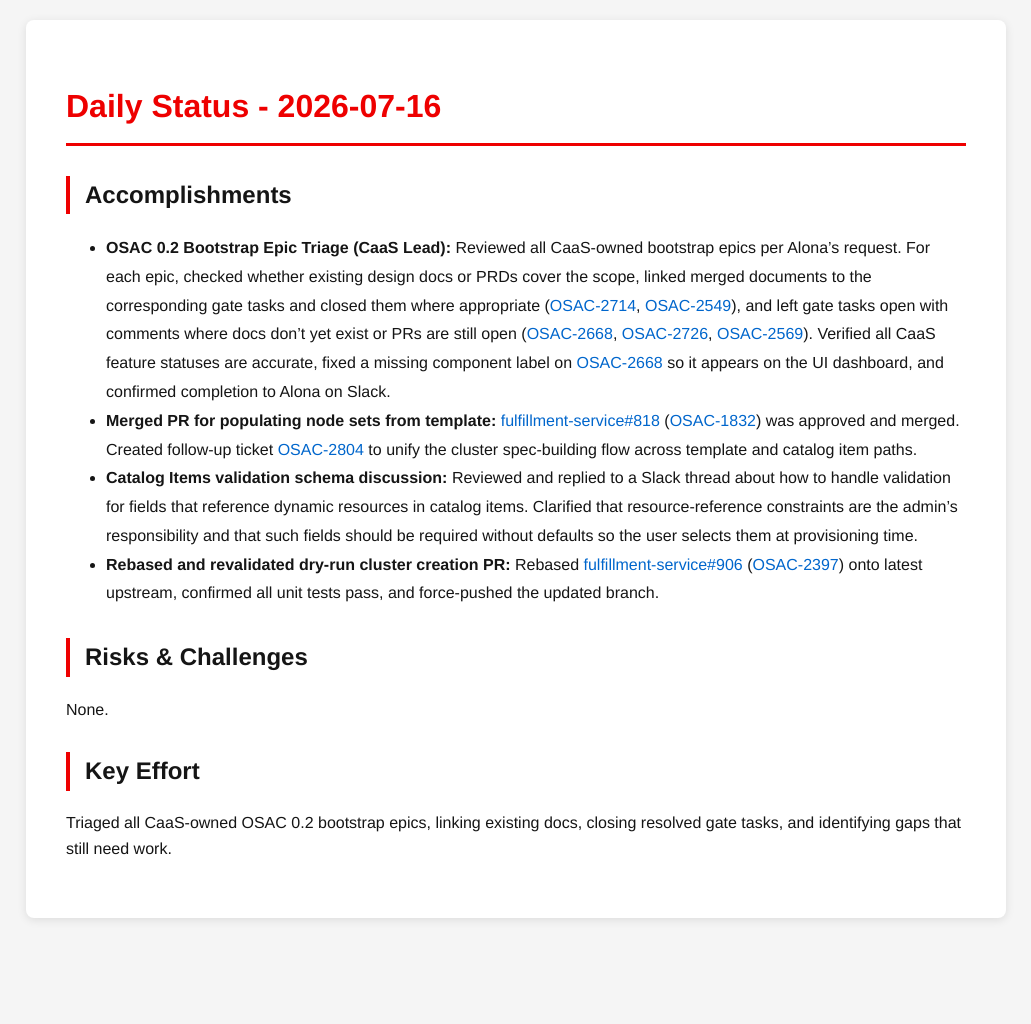
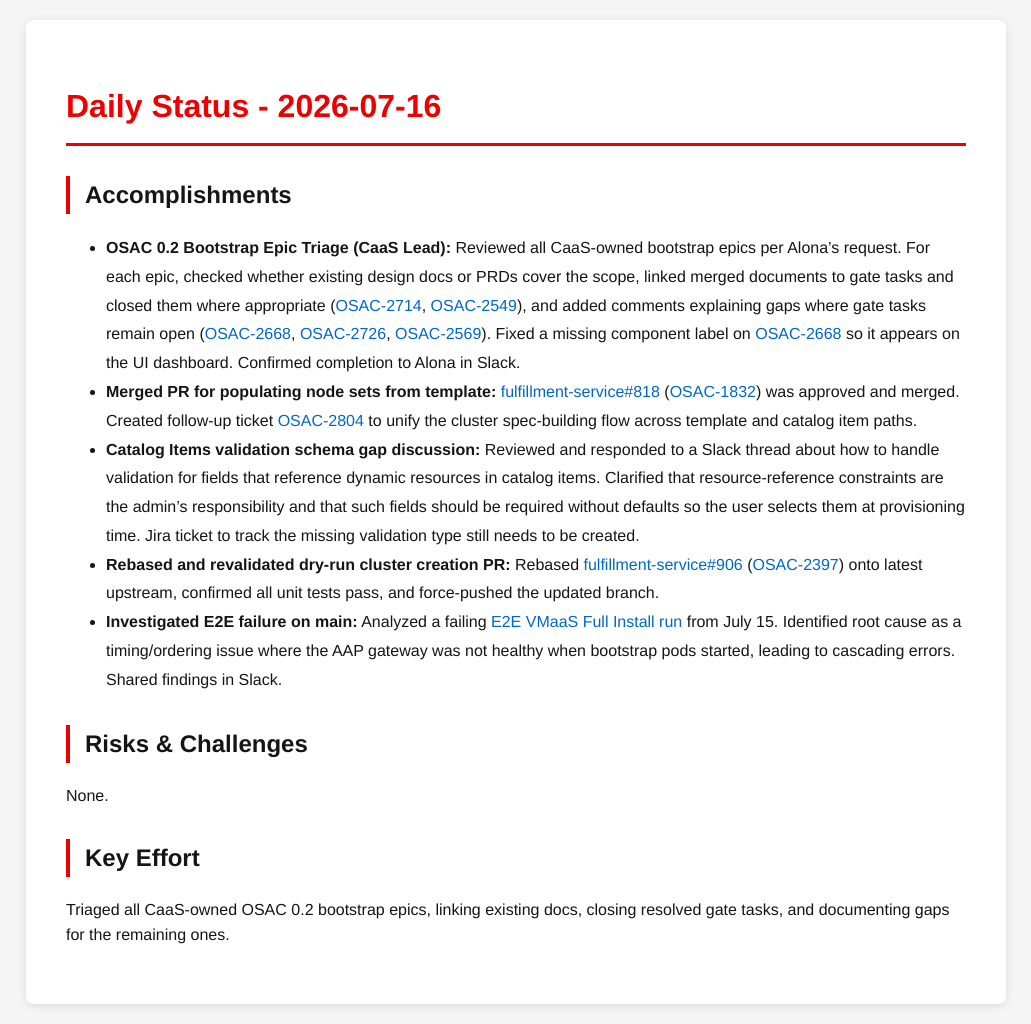
Before and after one commit to tzvatot/daily-status, a Jekyll site: the page built from 2026-07-16.md, in a window 1280 px wide. Shown: the whole page, without its empty margins (124-1155 px from the left). Built offline with Jekyll 4.4.1, drawn with Linux system fonts in a browser that asks for light colours; before the commit the page ends 938 px from its top, so only the background shows below that.

Commit message:
Daily status update - 2026-07-16

```diff
--- a/2026-07-16.md
+++ b/2026-07-16.md
@@ -7,13 +7,14 @@ date: 2026-07-16
 # Daily Status - 2026-07-16
 
 ## Accomplishments
-- **OSAC 0.2 Bootstrap Epic Triage (CaaS Lead):** Reviewed all CaaS-owned bootstrap epics per Alona's request. For each epic, checked whether existing design docs or PRDs cover the scope, linked merged documents to the corresponding gate tasks and closed them where appropriate ([OSAC-2714](https://redhat.atlassian.net/browse/OSAC-2714), [OSAC-2549](https://redhat.atlassian.net/browse/OSAC-2549)), and left gate tasks open with comments where docs don't yet exist or PRs are still open ([OSAC-2668](https://redhat.atlassian.net/browse/OSAC-2668), [OSAC-2726](https://redhat.atlassian.net/browse/OSAC-2726), [OSAC-2569](https://redhat.atlassian.net/browse/OSAC-2569)). Verified all CaaS feature statuses are accurate, fixed a missing component label on [OSAC-2668](https://redhat.atlassian.net/browse/OSAC-2668) so it appears on the UI dashboard, and confirmed completion to Alona on Slack.
+- **OSAC 0.2 Bootstrap Epic Triage (CaaS Lead):** Reviewed all CaaS-owned bootstrap epics per Alona's request. For each epic, checked whether existing design docs or PRDs cover the scope, linked merged documents to gate tasks and closed them where appropriate ([OSAC-2714](https://redhat.atlassian.net/browse/OSAC-2714), [OSAC-2549](https://redhat.atlassian.net/browse/OSAC-2549)), and added comments explaining gaps where gate tasks remain open ([OSAC-2668](https://redhat.atlassian.net/browse/OSAC-2668), [OSAC-2726](https://redhat.atlassian.net/browse/OSAC-2726), [OSAC-2569](https://redhat.atlassian.net/browse/OSAC-2569)). Fixed a missing component label on [OSAC-2668](https://redhat.atlassian.net/browse/OSAC-2668) so it appears on the UI dashboard. Confirmed completion to Alona in Slack.
 - **Merged PR for populating node sets from template:** [fulfillment-service#818](https://github.com/osac-project/fulfillment-service/pull/818) ([OSAC-1832](https://redhat.atlassian.net/browse/OSAC-1832)) was approved and merged. Created follow-up ticket [OSAC-2804](https://redhat.atlassian.net/browse/OSAC-2804) to unify the cluster spec-building flow across template and catalog item paths.
-- **Catalog Items validation schema discussion:** Reviewed and replied to a Slack thread about how to handle validation for fields that reference dynamic resources in catalog items. Clarified that resource-reference constraints are the admin's responsibility and that such fields should be required without defaults so the user selects them at provisioning time.
+- **Catalog Items validation schema gap discussion:** Reviewed and responded to a Slack thread about how to handle validation for fields that reference dynamic resources in catalog items. Clarified that resource-reference constraints are the admin's responsibility and that such fields should be required without defaults so the user selects them at provisioning time. Jira ticket to track the missing validation type still needs to be created.
 - **Rebased and revalidated dry-run cluster creation PR:** Rebased [fulfillment-service#906](https://github.com/osac-project/fulfillment-service/pull/906) ([OSAC-2397](https://redhat.atlassian.net/browse/OSAC-2397)) onto latest upstream, confirmed all unit tests pass, and force-pushed the updated branch.
+- **Investigated E2E failure on main:** Analyzed a failing [E2E VMaaS Full Install run](https://github.com/osac-project/fulfillment-service/actions/runs/29379201666) from July 15. Identified root cause as a timing/ordering issue where the AAP gateway was not healthy when bootstrap pods started, leading to cascading errors. Shared findings in Slack.
 
 ## Risks & Challenges
 None.
 
 ## Key Effort
-Triaged all CaaS-owned OSAC 0.2 bootstrap epics, linking existing docs, closing resolved gate tasks, and identifying gaps that still need work.
+Triaged all CaaS-owned OSAC 0.2 bootstrap epics, linking existing docs, closing resolved gate tasks, and documenting gaps for the remaining ones.
```
